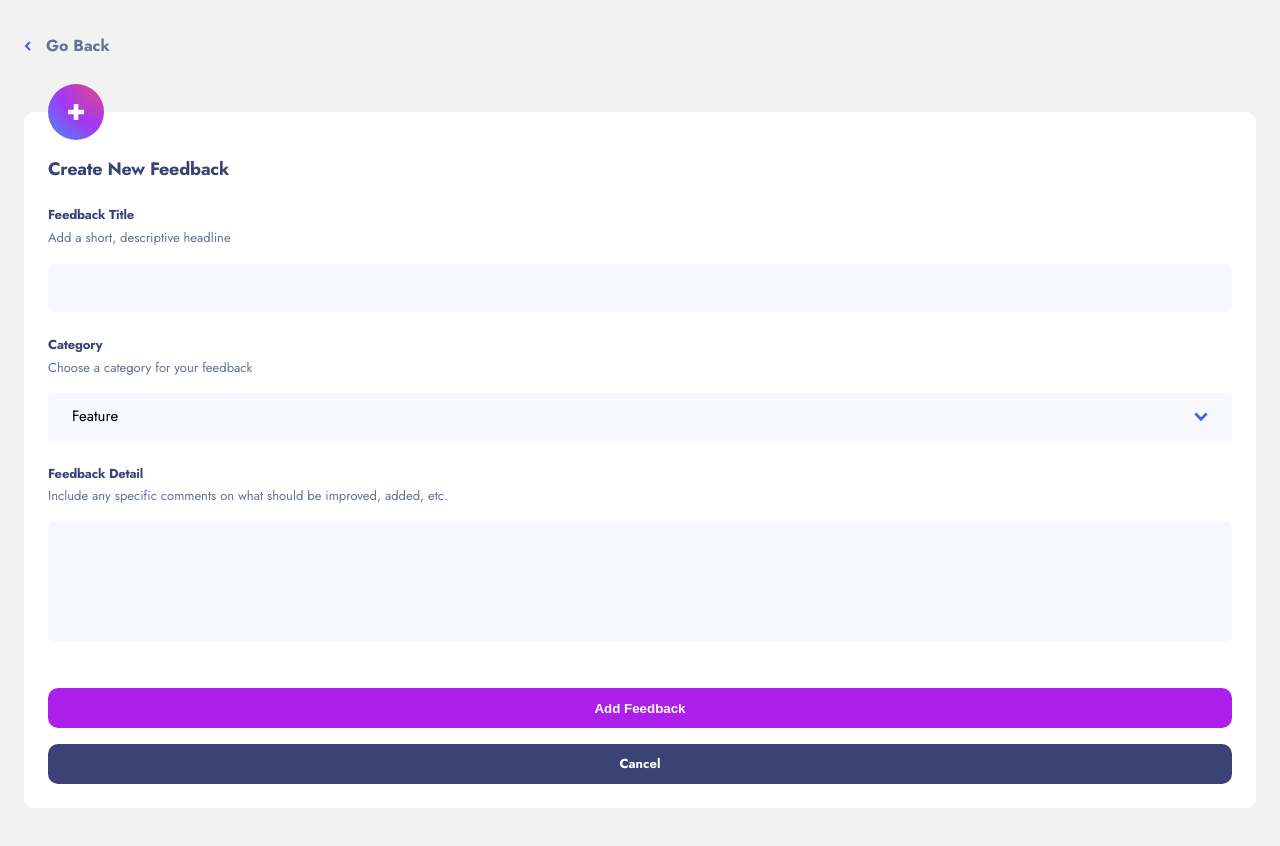
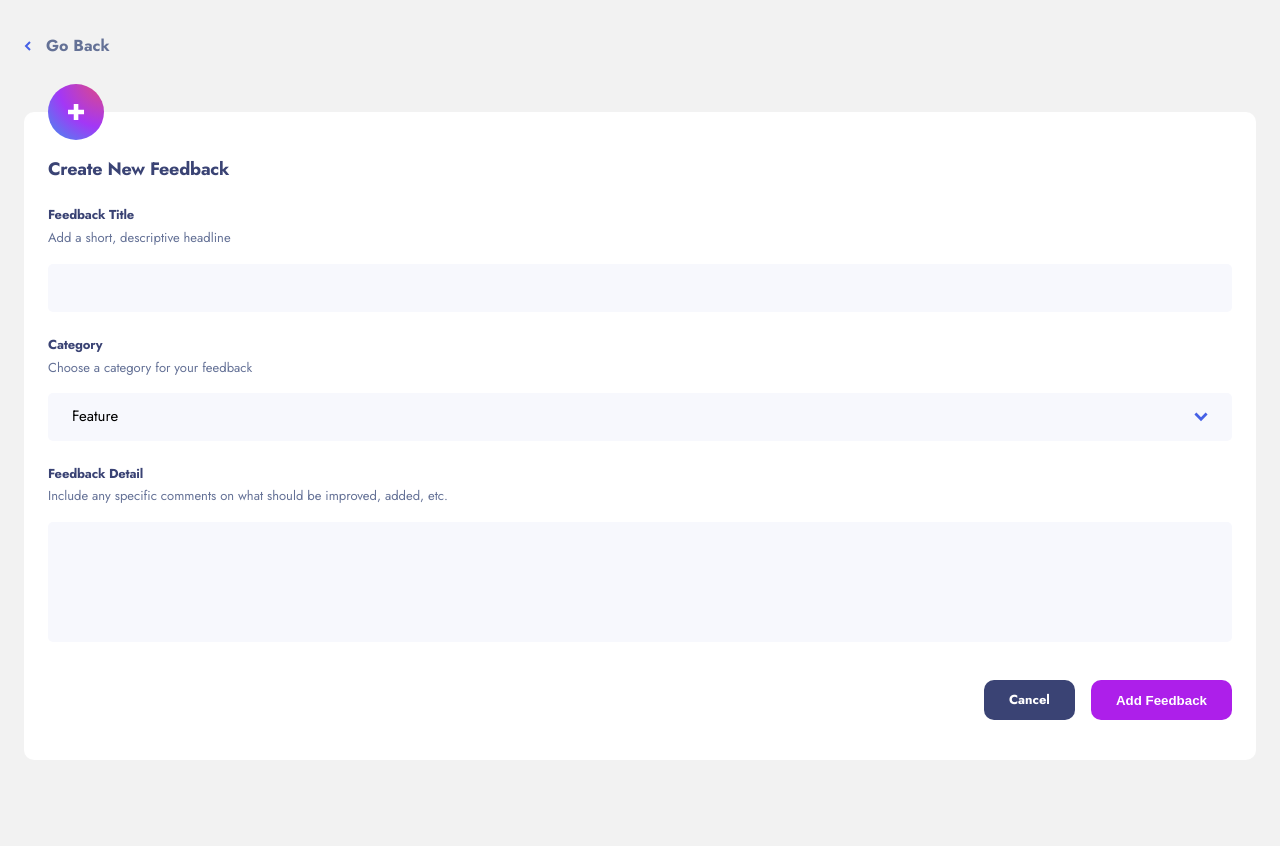
Before and after one commit to jhortizu01/product-feedback-app, a React (Create React App) app: page /create-feedback in a window 1280 px wide. Shown: the top 846 px of the page. Built offline with nearby package versions, Linux system fonts and the light colour scheme.

Commit message:
Complete tablet and desktop views

```diff
--- a/src/pages/CreateFeedback.tsx
+++ b/src/pages/CreateFeedback.tsx
@@ -185,7 +185,7 @@ export const CreateFeedback = (props: IProps) => {
           onChange={changeFeedback}
         />
 
-        <div>
+        <div className="button-container">
           <input
             className="add-feedback"
             type="submit"
--- a/src/styles/Create-Feedback.scss
+++ b/src/styles/Create-Feedback.scss
@@ -92,10 +92,27 @@
       padding-top: 10px;
     }
 
+    .button-container {
+        @include for-tablet() {
+            display: flex;
+            flex-direction: row;
+            margin-top: 32px;
+            justify-content: end;
+            padding-bottom: 40px;
+        }
         .add-feedback {
             width: 100%;
             height: 40px;
             margin-top: 40px;
+
+            @include for-tablet() {
+                width: fit-content;
+                padding-left: 25px;
+                padding-right: 25px;
+                margin-top: 0;
+                order: 2;
+                margin-left: 16px;
+            }
           }
 
           .cancel {
@@ -111,6 +128,15 @@
             font-size: 13px;
             line-height: 18.79px;
             margin-bottom: 24px;
+
+            @include for-tablet() {
+                padding-left: 25px;
+                padding-right: 25px;
+                margin: 0;
+                order: 1;
+
+            }
+          }
     }
 
     ul {
```
Lines whose indentation alone changed are shown as unchanged.
